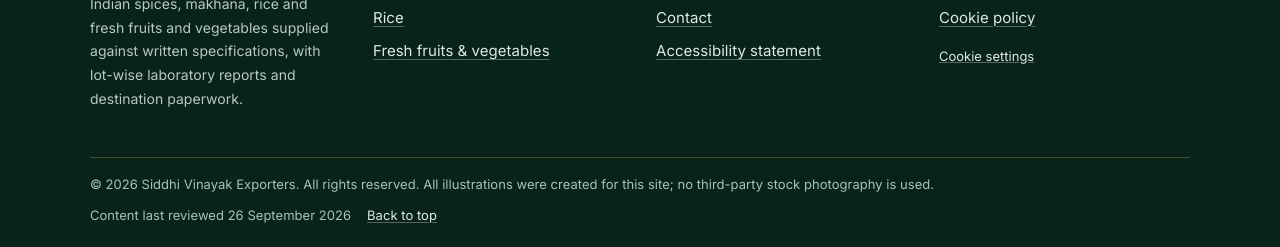
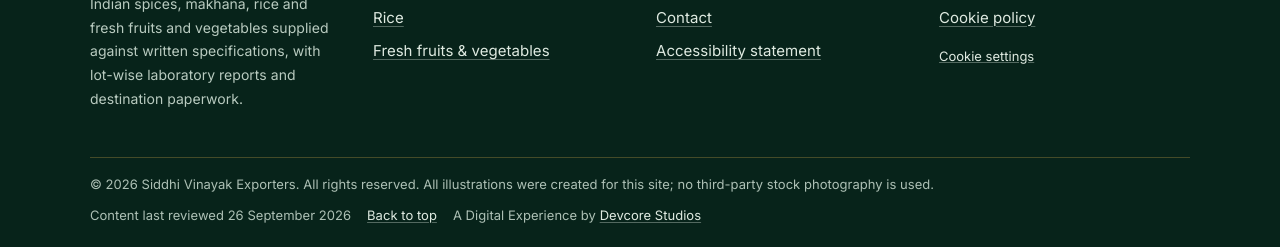
Before and after one commit to piyu-code-art/siddhi-vinayak-new, a website: page index.html in a window 1280 px wide. Shown: the part 4434-4681 px from the top of the page. Drawn offline with Linux system fonts and the light colour scheme.

```diff
--- a/index.html
+++ b/index.html
@@ -357,6 +357,7 @@
         <div class="footer-meta__links">
           <p>Content last reviewed <span data-last-reviewed>26 September 2026</span></p>
           <a href="#top">Back to top</a>
+          <span>A Digital Experience by <a href="https://share.google/GDi41P2eL19yEUgJp" target="_blank" rel="noopener noreferrer">Devcore Studios</a></span>
         </div>
       </div>
     </div>
```
